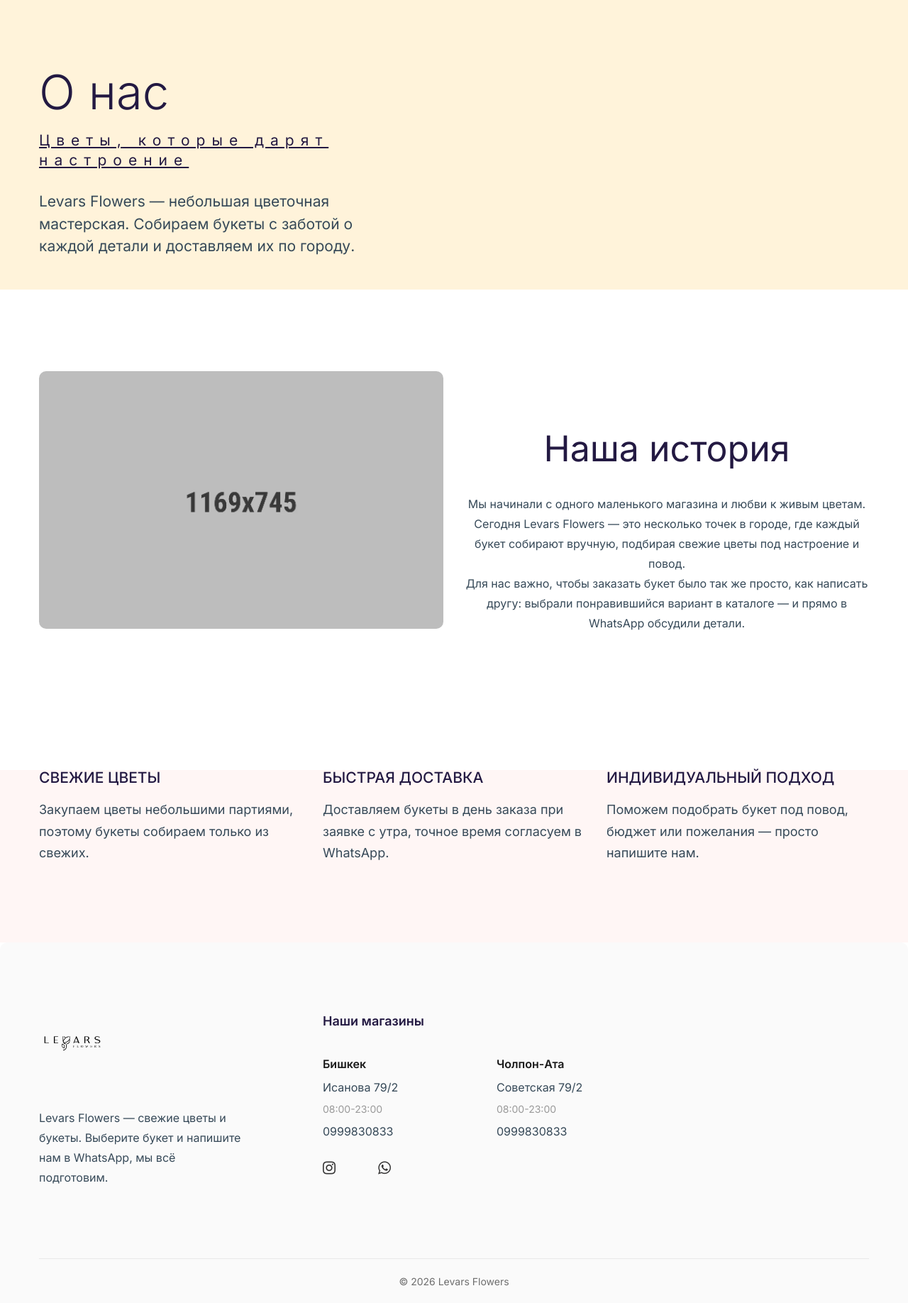
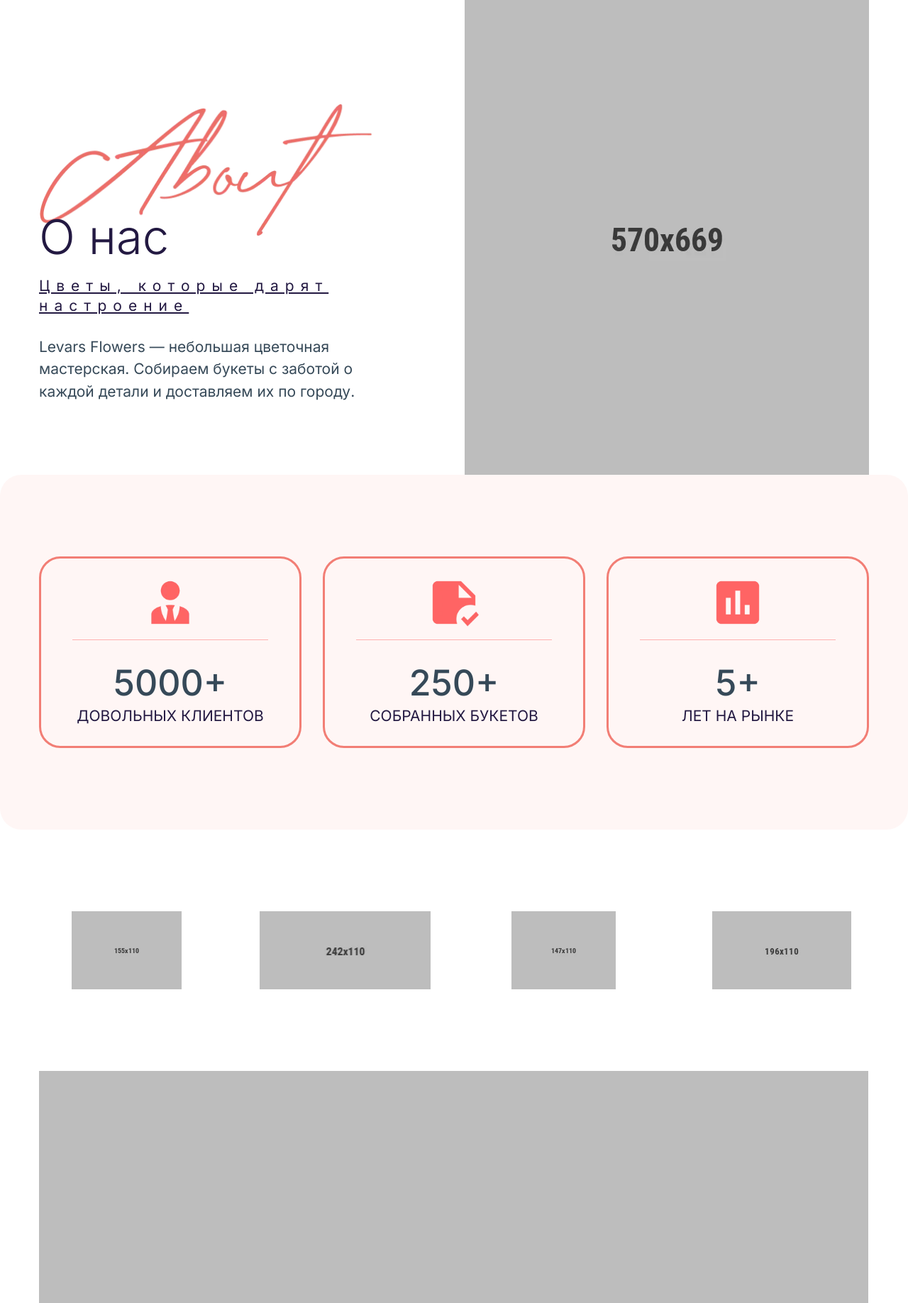
Before and after one commit to shermadinovv/levars_flowers, a Django app: page /about/ in a window 1280 px wide. Shown: the part 92-1928 px from the top of the page at 71% size. Before the commit the page ends 1904 px from the top, so only its background shows below. Run offline with Django 5.2, Linux system fonts and the light colour scheme; data comes from the database, SQL or seed files in the repository; some libraries are stand-ins or nearby versions.

Commit message:
Updated  about.html

```diff
--- a/shop/templates/shop/about.html
+++ b/shop/templates/shop/about.html
@@ -1,18 +1,25 @@
 {% extends 'shop/base.html' %}
-{% load static %}
+{% load static shop_tags %}
 
 {% block title %}О нас — Levars Flowers{% endblock %}
 
 {% block content %}
+{% url 'catalog' as catalog_url %}
 <!--== Start Page Header Area Wrapper ==-->
-<section class="page-header-area pt-10 pb-9" data-bg-color="#FFF3DA">
+<section class="page-header-area">
     <div class="container">
         <div class="row align-items-center">
-            <div class="col-md-7 col-xl-5">
+            <div class="col-md-7 col-lg-7 col-xl-5">
                 <div class="page-header-content">
+                    <div class="title-img"><img src="{% static 'assets/images/photos/about-title.webp' %}" alt="О нас"></div>
                     <h2 class="page-header-title">О нас</h2>
                     <h4 class="page-header-sub-title">Цветы, которые дарят настроение</h4>
                     <p class="page-header-desc">Levars Flowers — небольшая цветочная мастерская. Собираем букеты с заботой о каждой детали и доставляем их по городу.</p>
+                </div>
+            </div>
+            <div class="col-md-5 col-lg-5 col-xl-7">
+                <div class="page-header-thumb">
+                    <img src="{% static 'assets/images/photos/about1.webp' %}" width="570" height="669" alt="Levars Flowers">
                 </div>
             </div>
         </div>
@@ -20,48 +27,120 @@
 </section>
 <!--== End Page Header Area Wrapper ==-->
 
-<!--== Start About Area Wrapper ==-->
-<section class="section-space">
+<!--== Start Funfact Area Wrapper ==-->
+<section class="funfact-area section-space">
     <div class="container">
-        <div class="row align-items-center g-6">
-            <div class="col-lg-6">
-                <div class="about-thumb">
-                    <img src="{% static 'assets/images/photos/about2.webp' %}" width="600" height="600" alt="Levars Flowers" style="width:100%;height:auto;border-radius:10px;">
+        <div class="row mb-n6">
+            <div class="col-sm-6 col-lg-4 mb-6">
+                <!--== Start Funfact Item ==-->
+                <div class="funfact-item">
+                    <div class="icon">
+                        <img src="{% static 'assets/images/icons/funfact1.webp' %}" width="110" height="110" alt="Icon">
+                    </div>
+                    <h2 class="funfact-number">5000+</h2>
+                    <h6 class="funfact-title">Довольных клиентов</h6>
+                </div>
+                <!--== End Funfact Item ==-->
+            </div>
+            <div class="col-sm-6 col-lg-4 mb-6">
+                <!--== Start Funfact Item ==-->
+                <div class="funfact-item">
+                    <div class="icon">
+                        <img src="{% static 'assets/images/icons/funfact2.webp' %}" width="110" height="110" alt="Icon">
+                    </div>
+                    <h2 class="funfact-number">250+</h2>
+                    <h6 class="funfact-title">Собранных букетов</h6>
+                </div>
+                <!--== End Funfact Item ==-->
+            </div>
+            <div class="col-sm-6 col-lg-4 mb-6">
+                <!--== Start Funfact Item ==-->
+                <div class="funfact-item">
+                    <div class="icon">
+                        <img src="{% static 'assets/images/icons/funfact3.webp' %}" width="110" height="110" alt="Icon">
+                    </div>
+                    <h2 class="funfact-number">5+</h2>
+                    <h6 class="funfact-title">Лет на рынке</h6>
+                </div>
+                <!--== End Funfact Item ==-->
+            </div>
+        </div>
+    </div>
+</section>
+<!--== End Funfact Area Wrapper ==-->
+
+<!--== Start Brand Logo Area Wrapper ==-->
+<div class="section-space">
+    <div class="container">
+        <div class="swiper brand-logo-slider-container">
+            <div class="swiper-wrapper">
+                <div class="swiper-slide brand-logo-item">
+                    <!--== Start Brand Logo Item ==-->
+                    <img src="{% static 'assets/images/brand-logo/1.webp' %}" width="155" height="110" alt="Logo">
+                    <!--== End Brand Logo Item ==-->
+                </div>
+                <div class="swiper-slide brand-logo-item">
+                    <!--== Start Brand Logo Item ==-->
+                    <img src="{% static 'assets/images/brand-logo/2.webp' %}" width="241" height="110" alt="Logo">
+                    <!--== End Brand Logo Item ==-->
+                </div>
+                <div class="swiper-slide brand-logo-item">
+                    <!--== Start Brand Logo Item ==-->
+                    <img src="{% static 'assets/images/brand-logo/3.webp' %}" width="147" height="110" alt="Logo">
+                    <!--== End Brand Logo Item ==-->
+                </div>
+                <div class="swiper-slide brand-logo-item">
+                    <!--== Start Brand Logo Item ==-->
+                    <img src="{% static 'assets/images/brand-logo/4.webp' %}" width="196" height="110" alt="Logo">
+                    <!--== End Brand Logo Item ==-->
                 </div>
             </div>
-            <div class="col-lg-6">
-                <div class="about-content">
-                    <h2 class="title">Наша история</h2>
-                    <p class="desc">Мы начинали с одного маленького магазина и любви к живым цветам. Сегодня Levars Flowers — это несколько точек в городе, где каждый букет собирают вручную, подбирая свежие цветы под настроение и повод.</p>
-                    <p class="desc">Для нас важно, чтобы заказать букет было так же просто, как написать другу: выбрали понравившийся вариант в каталоге — и прямо в WhatsApp обсудили детали.</p>
-                </div>
-            </div>
+        </div>
+    </div>
+</div>
+<!--== End Brand Logo Area Wrapper ==-->
+
+<!--== Start About Area Wrapper ==-->
+<section class="section-space pt-0 mb-n1">
+    <div class="container">
+        <div class="about-thumb">
+            <img src="{% static 'assets/images/photos/about2.webp' %}" alt="Levars Flowers">
+        </div>
+        <div class="about-content">
+            <h2 class="title">Наша история</h2>
+            <p class="desc">Мы начинали с одного маленького магазина и любви к живым цветам. Сегодня Levars Flowers — это несколько точек в городе, где каждый букет собирают вручную, подбирая свежие цветы под настроение и повод.</p>
         </div>
     </div>
 </section>
 <!--== End About Area Wrapper ==-->
 
 <!--== Start Feature Area Wrapper ==-->
-<div class="feature-area section-space pt-0">
+<div class="feature-area section-space">
     <div class="container">
         <div class="row mb-n9">
             <div class="col-md-6 col-lg-4 mb-8">
+                <!--== Start Feature Item ==-->
                 <div class="feature-item">
-                    <h5 class="title">Свежие цветы</h5>
-                    <p class="desc">Закупаем цветы небольшими партиями, поэтому букеты собираем только из свежих.</p>
+                    <h5 class="title"><img class="icon" src="{% static 'assets/images/icons/feature1.webp' %}" width="60" height="60" alt="Icon"> Поддержка</h5>
+                    <p class="desc">Отвечаем на вопросы в WhatsApp и помогаем подобрать букет под повод и бюджет.</p>
                 </div>
+                <!--== End Feature Item ==-->
             </div>
             <div class="col-md-6 col-lg-4 mb-8">
+                <!--== Start Feature Item ==-->
                 <div class="feature-item">
-                    <h5 class="title">Быстрая доставка</h5>
-                    <p class="desc">Доставляем букеты в день заказа при заявке с утра, точное время согласуем в WhatsApp.</p>
+                    <h5 class="title"><img class="icon" src="{% static 'assets/images/icons/feature2.webp' %}" width="60" height="60" alt="Icon"> Гарантия качества</h5>
+                    <p class="desc">Работаем только со свежими цветами и проверенными поставщиками.</p>
                 </div>
+                <!--== End Feature Item ==-->
             </div>
             <div class="col-md-6 col-lg-4 mb-8">
+                <!--== Start Feature Item ==-->
                 <div class="feature-item">
-                    <h5 class="title">Индивидуальный подход</h5>
-                    <p class="desc">Поможем подобрать букет под повод, бюджет или пожелания — просто напишите нам.</p>
+                    <h5 class="title"><img class="icon" src="{% static 'assets/images/icons/feature3.webp' %}" width="60" height="60" alt="Icon"> Живые цветы</h5>
+                    <p class="desc">Собираем букеты в день заказа, без долгого хранения на складе.</p>
                 </div>
+                <!--== End Feature Item ==-->
             </div>
         </div>
     </div>
```
